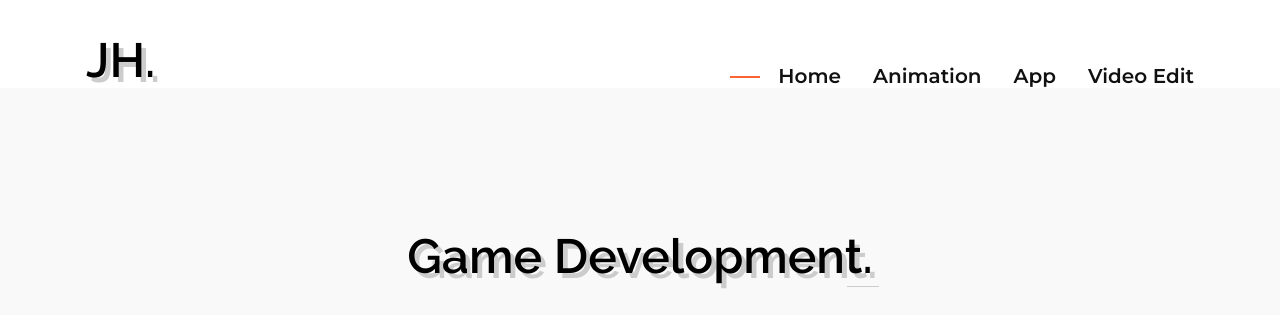
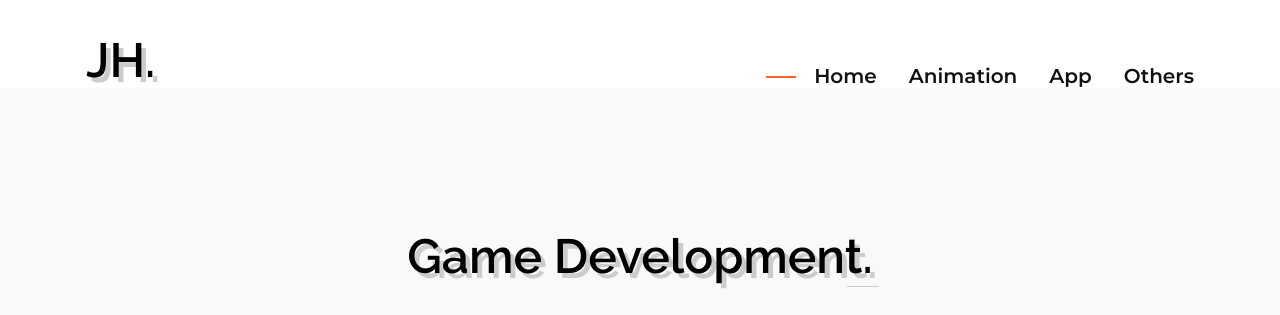
Before and after one commit to jhtan2000/jhtan2000.github.io, a plain HTML site: page projects/game.html in a window 1280 px wide. Shown: the top 315 px of the page. Drawn offline with nearby package versions, Linux system fonts and the light colour scheme.

Commit message:
Update game.html

```diff
--- a/projects/game.html
+++ b/projects/game.html
@@ -37,7 +37,7 @@
                     <a href="../projects/game" class="nav-link">Game</a>
                 </li> -->
                 <li class="nav-item">
-                    <a href="../projects/video" class="nav-link">Video Edit</a>
+                    <a href="../projects/other" class="nav-link">Others</a>
                 </li>
             </ul>
             <!-- Close Button -->
```
